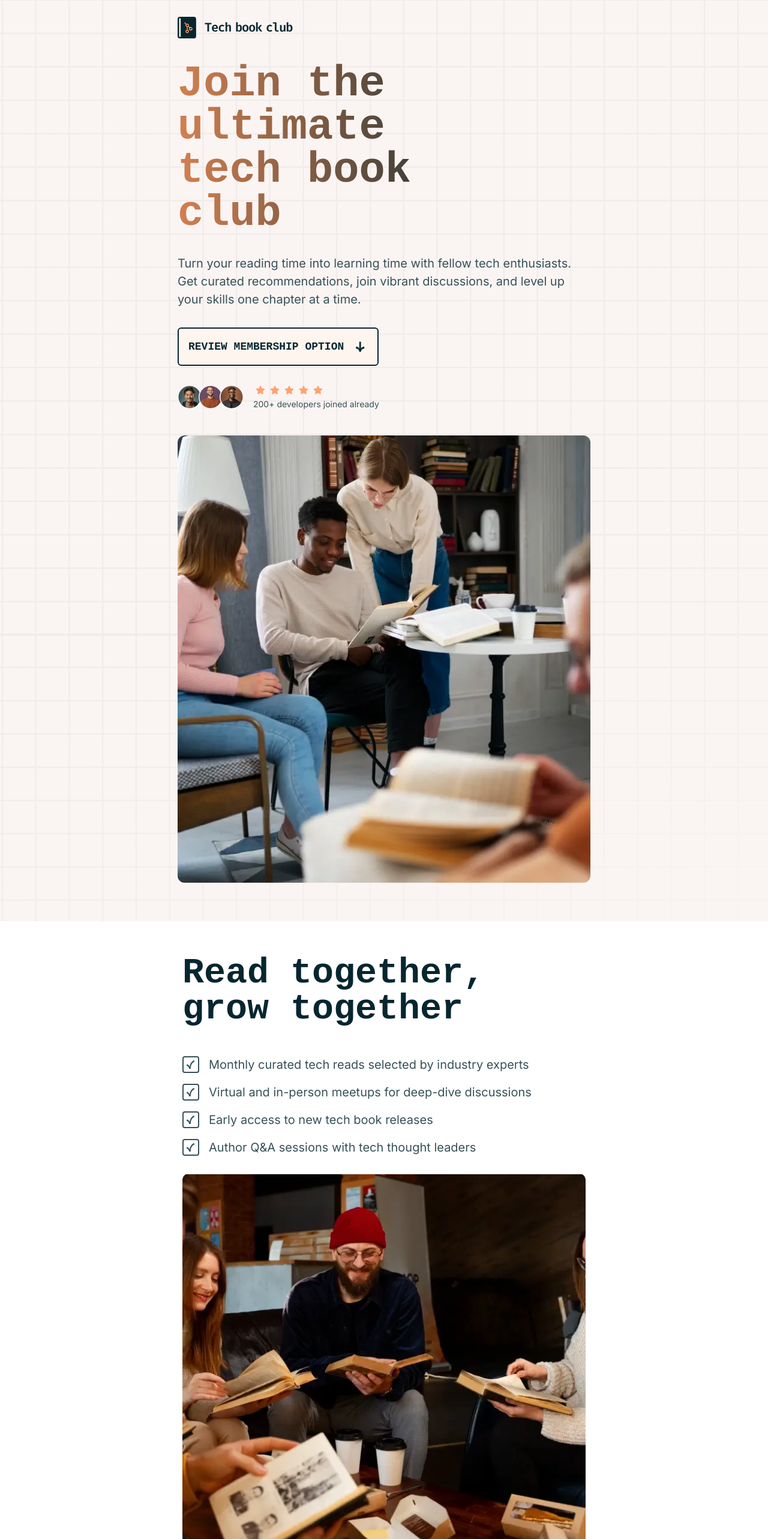
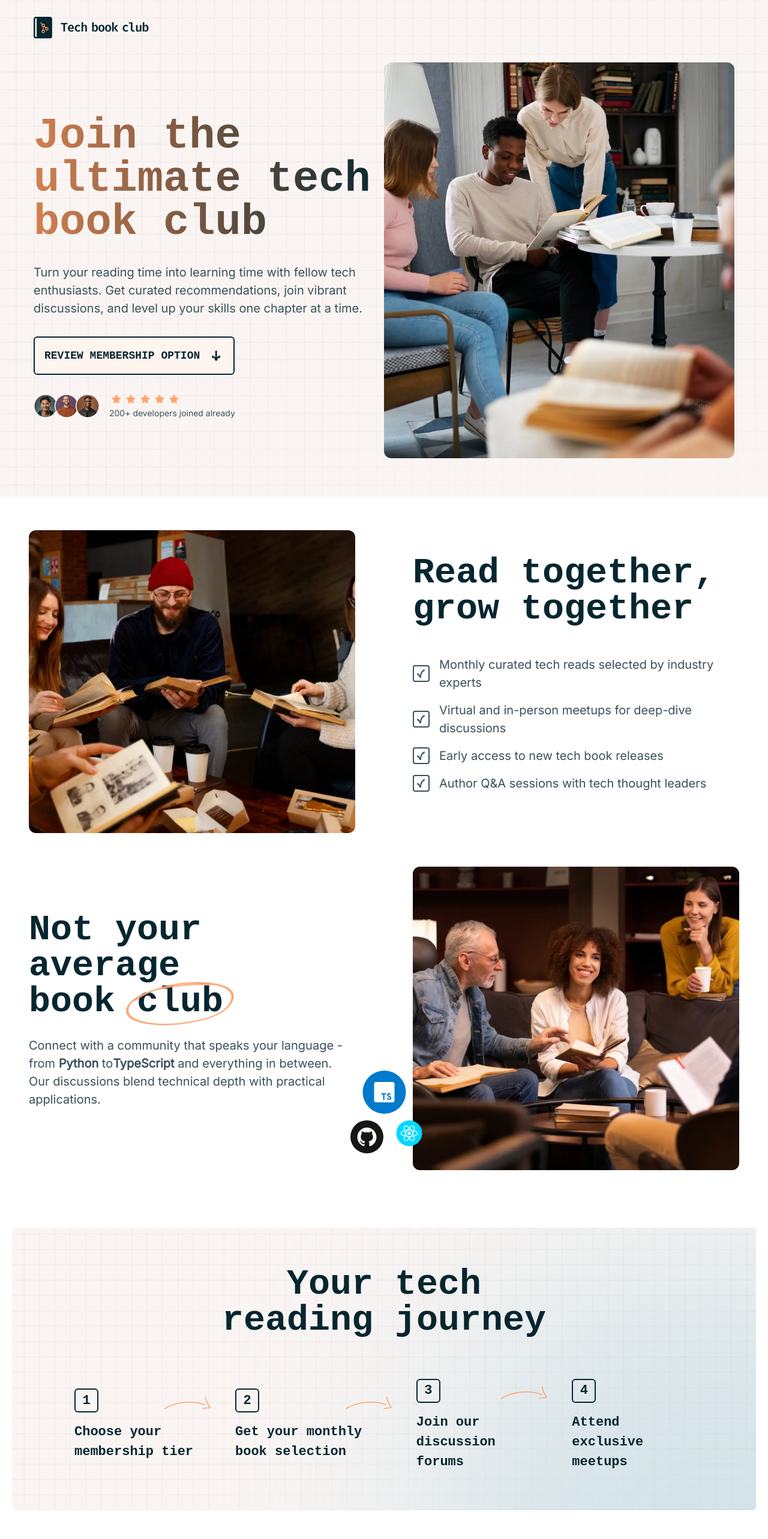
Before and after one commit to noonefr69/Tech-Landing-Page, a Next.js app: page / in a window 1280 px wide. Shown: the top 2566 px of the page at 60% size. Built offline with nearby package versions, Linux system fonts and the light colour scheme.

Commit message:
Project is DONE

```diff
--- a/src/components/Elements/ButtonUp.jsx
+++ b/src/components/Elements/ButtonUp.jsx
@@ -7,7 +7,7 @@ import { useState } from "react";
 export default function ButtonUp() {
   const [toggle, setToggle] = useState(false);
   return (
-    <button onClick={() => setToggle(!toggle)} className={`flex bg-transparent z-10 gap-4 justify-center items-center border-2 border-[#FAF5F3] text-[#FAF5F3] p-4 px-8 font-semibold text-lg w-fit text-center rounded-md duration-200 outline outline-2 outline-offset-2 hover:bg-[#083846] md:text-xl ${toggle === true ? "outline-[#FAF5F3]" : "outline-transparent"}`}>
+    <button onClick={() => setToggle(!toggle)} className={`flex bg-transparent z-10 gap-4 justify-center items-center border-2 border-[#FAF5F3] text-[#FAF5F3] p-4 px-4 mx-2 font-semibold text-lg w-fit text-center rounded-md duration-200 outline outline-2 outline-offset-2 hover:bg-[#083846] md:text-xl ${toggle === true ? "outline-[#FAF5F3]" : "outline-transparent"}`}>
       REVIEW MEMVERSHIP OPTIONS <Image src={up} alt="icon-arrow-up.svg"/>
     </button>
   );
--- a/src/components/EndSection.jsx
+++ b/src/components/EndSection.jsx
@@ -8,7 +8,7 @@ import linkdin from "../../public/images/logo-linkedin.svg";
 export default function EndSection() {
   return (
     <div id="back3" className="bg-[#062630] selection:bg-[#2a4b55ab] flex flex-col justify-center items-center pt-3 rounded-t-2xl mt-14">
-      <h1 className="text-[#FAF5F3] text-4xl md:text-6xl md:max-w-[70%] text-center py-8 font-semibold">
+      <h1 className="text-[#FAF5F3] text-4xl md:text-6xl md:max-w-[70%] text-center py-8 font-semibold px-2 xl:max-w-[40%]">
         Ready to debug your reading list?
       </h1>
       <ButtonUp />
@@ -27,7 +27,7 @@ export default function EndSection() {
           </span>
         </div>
       </div>
-      <div className="flex items-center justify-between w-full px-4 py-6 border-t  border-t-[#faf5f354]">
+      <div className="flex items-center justify-between w-full px-4 xl:px-10 py-6 border-t  border-t-[#faf5f354]">
         <div>
           <h3 className="text-[#FAF5F3] text-[18px] font-semibold">
             @ 2024 - Tech Book Club
--- a/src/components/Footer.jsx
+++ b/src/components/Footer.jsx
@@ -9,8 +9,8 @@ const inter = Inter({
 
 export default function Footer() {
   return (
-    <div className="mt-16 px-4 space-y-5 md:max-w-[768px] mx-auto md:px-10">
-      <div className="flex items-center">
+    <div className="mt-16 px-4 space-y-5 xl:space-y-8 md:max-w-[768px] xl:max-w-[940px] mx-auto md:px-10 xl:mb-28">
+      <div className="flex items-center xl:justify-center">
         {" "}
         {Array(5)
           .fill()
@@ -19,12 +19,12 @@ export default function Footer() {
           ))}
       </div>
       <div className="space-y-5">
-        <p className="md:text-4xl text-2xl text-[#062630] font-semibold">
+        <p className="md:text-4xl text-2xl text-[#062630] font-semibold xl:text-center">
           'This book club transformed my technical reading from a solitary
           activity into an enriching community experience. The discussions are
           gold!'
         </p>
-        <h1 className={`${inter.className} text-[#385159] text-xl`}>
+        <h1 className={`${inter.className} text-[#385159] text-xl xl:text-center`}>
           Sarah Chen, Software Architect
         </h1>
       </div>
--- a/src/components/Hero.jsx
+++ b/src/components/Hero.jsx
@@ -2,6 +2,8 @@ import Image from "next/image";
 import img1 from "../../public/images/image-avatars.webp";
 import star from "../../public/images/icon-star.svg";
 import pic from "../../public/images/image-hero-mobile.webp";
+import pic2 from "../../public/images/image-hero-tablet.webp";
+import pic3 from "../../public/images/image-hero-desktop.webp";
 import Button from "./Elements/Button";
 import Nav from "./Nav";
 import down from "../../public/images/icon-arrow-down.svg";
@@ -15,17 +17,21 @@ const inter = Inter({
 export default function Hero() {
   return (
     <div id="back" className="px-4 pt-7">
-      <div className="sm:px-10 sm:max-w-[768px] sm:mx-auto">
+      <div className="sm:px-10 sm:max-w-[768px] xl:max-w-[1340px] sm:mx-auto">
         <nav className="pb-10">
           <Nav />
         </nav>
-        <h1 className="md:text-7xl md:max-w-[80%] pb-8 text-5xl font-bold bg-gradient-to-r from-[#d48050] to-[#062630] bg-clip-text text-transparent">
+        <div className=" xl:flex xl:items-center">
+          <div className="xl:w-1/2">
+            <h1 className="md:text-7xl md:max-w-[80%] xl:max-w-fit pb-8 text-5xl font-bold bg-gradient-to-r from-[#d48050] to-[#062630] bg-clip-text text-transparent">
               Join the ultimate tech book club
             </h1>
-        <p className={`${inter.className} text-[#385159] text-[20px] pb-8 `}>
+            <p
+              className={`${inter.className} text-[#385159] text-[20px] pb-8 `}
+            >
               Turn your reading time into learning time with fellow tech
-          enthusiasts. Get curated recommendations, join vibrant discussions,
-          and level up your skills one chapter at a time.
+              enthusiasts. Get curated recommendations, join vibrant
+              discussions, and level up your skills one chapter at a time.
             </p>
             <Button Icon={down} />
             <div className="flex items-center mb-10 gap-4">
@@ -45,8 +51,26 @@ export default function Hero() {
                 </span>
               </div>
             </div>
+          </div>
+          <div className="xl:w-1/2">
             <div className="pb-16">
-          <Image className="rounded-xl w-full" src={pic} alt="hero" />
+              <Image
+                className="rounded-xl w-full md:hidden"
+                src={pic}
+                alt="hero"
+              />
+              <Image
+                className="rounded-xl w-full hidden md:block lg:hidden"
+                src={pic2}
+                alt="image-hero-tablet.webp"
+              />
+              <Image
+                className="rounded-xl w-full hidden lg:block"
+                src={pic3}
+                alt="image-hero-desktop.webp"
+              />
+            </div>
+          </div>
         </div>
       </div>
     </div>
--- a/src/components/Journy.jsx
+++ b/src/components/Journy.jsx
@@ -1,6 +1,7 @@
 import { Inter } from "next/font/google";
 import Image from "next/image";
 import glow from "../../public/images/pattern-glow.svg";
+import arrow from "../../public/images/pattern-arrow.svg";
 
 const inter = Inter({
   weight: "400",
@@ -11,35 +12,46 @@ export default function Journy() {
   return (
     <div
       id="back2"
-      className="md:max-w-[685px] md:px-10 md:mx-auto mt-24 mx-4 flex flex-col justify-center items-center rounded-md relative overflow-hidden"
+      className="md:max-w-[685px] xl:max-w-[1240px] md:px-10 md:mx-auto mt-24 mx-4 flex flex-col justify-center items-center rounded-md relative overflow-hidden"
     >
       <div className="mt-16 pb-16 z-10">
         <h1 className="md:pb-7 text-[#062630] text-center text-4xl md:text-6xl font-semibold">
           Your tech <br /> reading journey
         </h1>
-        <ul className="mt-10 px-16 space-y-10 md:space-y-0 gap-10 md:grid md:grid-cols-2 justify-center items-center">
+        <ul className="mt-10 px-16 space-y-10 md:space-y-0 gap-10 md:grid md:grid-cols-2 justify-center items-center xl:flex">
           <li className="text-[22px] font-semibold text-[#062630] flex flex-col">
+            <div className="flex items-center justify-between">
               <span className="mb-4 border-2 flex justify-center items-center h-10 w-10 border-[#062630] rounded-md text-[#062630] font-semibold text-[22px] ">
                 1
               </span>
+              <Image className="hidden xl:block" src={arrow} alt="pattern-arrow.svg" />
+            </div>
             Choose your membership tier
           </li>
           <li className="text-[22px] font-semibold text-[#062630] flex flex-col">
+            <div className="flex items-center justify-between">
               <span className="mb-4 border-2 flex justify-center items-center h-10 w-10 border-[#062630] rounded-md text-[#062630] font-semibold text-[22px] ">
                 2
               </span>
+              <Image className="hidden xl:block" src={arrow} alt="pattern-arrow.svg" />
+            </div>
             Get your monthly book selection
           </li>
           <li className="text-[22px] font-semibold text-[#062630] flex flex-col">
+            <div className="flex items-center justify-between">
               <span className="mb-4 border-2 flex justify-center items-center h-10 w-10 border-[#062630] rounded-md text-[#062630] font-semibold text-[22px] ">
                 3
               </span>
+              <Image className="hidden xl:block" src={arrow} alt="pattern-arrow.svg" />
+            </div>
             Join our discussion forums
           </li>
           <li className="text-[22px] font-semibold text-[#062630] flex flex-col">
+            <div className="flex items-center justify-between">
               <span className="mb-4 border-2 flex justify-center items-center h-10 w-10 border-[#062630] rounded-md text-[#062630] font-semibold text-[22px] ">
                 4
               </span>
+            </div>
             Attend exclusive meetups
           </li>
         </ul>
@@ -47,7 +59,7 @@ export default function Journy() {
       <Image
         src={glow}
         alt="pattern"
-        className="absolute bottom-[-15rem] right-[-10rem] scale-150"
+        className="absolute bottom-[-15rem] right-[-10rem] lg:right-[-30rem] lg:bottom-[-40rem] scale-150"
       />
     </div>
   );
--- a/src/components/Main.jsx
+++ b/src/components/Main.jsx
@@ -2,7 +2,12 @@ import Image from "next/image";
 import tic from "../../public/images/icon-check.svg";
 import pic1 from "../../public/images/image-read-together-mobile.webp";
 import pic2 from "../../public/images/image-not-average-mobile.webp";
+import pic3 from "../../public/images/image-read-together-tablet.webp";
+import pic4 from "../../public/images/image-read-together-desktop.webp";
+import pic5 from "../../public/images/image-not-average-tablet.webp";
+import pic6 from "../../public/images/image-not-average-desktop.webp";
 import git from "../../public/images/logos-tech.svg";
+import circle from "../../public/images/pattern-circle.png";
 import { Inter } from "next/font/google";
 
 const inter = Inter({
@@ -12,9 +17,10 @@ const inter = Inter({
 
 export default function Main() {
   return (
-    <div className="mt-14 px-4 md:max-w-[768px] md:mx-auto">
-      <div className="md:px-8">
-        <h1 className="text-[#062630] text-4xl md:text-6xl md:max-w-[80%] font-semibold mb-12">
+    <div className="mt-14 px-4 md:max-w-[768px] xl:max-w-[1340px] md:mx-auto">
+      <div className="md:px-8 xl:flex xl:items-center xl:flex-row-reverse xl:gap-24">
+        <div className="xl:w-1/2">
+          <h1 className="text-[#062630] text-4xl max-w-[78%] md:text-6xl md:max-w-[80%] lg:max-w-fit font-semibold mb-12">
             Read together, grow together
           </h1>
           <ul className="flex flex-col gap-4 mb-7">
@@ -27,32 +33,53 @@ export default function Main() {
             <li
               className={`flex items-center gap-4 text-[20px] text-[#385159] ${inter.className}`}
             >
-            <Image src={tic} alt="Checke-mark" /> Virtual and in-person meetups
-            for deep-dive discussions
+              <Image src={tic} alt="Checke-mark" /> Virtual and in-person
+              meetups for deep-dive discussions
             </li>
             <li
               className={`flex items-center gap-4 text-[20px] text-[#385159] ${inter.className}`}
             >
-            <Image src={tic} alt="Checke-mark" /> Early access to new tech book
-            releases
+              <Image src={tic} alt="Checke-mark" /> Early access to new tech
+              book releases
             </li>
             <li
               className={`flex items-center gap-4 text-[20px] text-[#385159] ${inter.className}`}
             >
-            <Image src={tic} alt="Checke-mark" /> Author Q&A sessions with tech
-            thought leaders
+              <Image src={tic} alt="Checke-mark" /> Author Q&A sessions with
+              tech thought leaders
             </li>
           </ul>
+        </div>
+        <div className="xl:w-1/2">
           <Image
-          className="rounded-xl w-full"
+            className="rounded-xl w-full md:hidden"
             src={pic1}
             alt="image-read-together-mobile.webp"
           />
+          <Image
+            className="rounded-xl w-full hidden md:block xl:hidden"
+            src={pic3}
+            alt="image-read-together-tablet.webp"
+          />
+          <Image
+            className="rounded-xl w-full hidden xl:block"
+            src={pic4}
+            alt="image-read-together-desktop.webp"
+          />
         </div>
-      <div className="mt-14 md:px-8">
-        {" "}
+      </div>
+      <div className="mt-14 md:px-8 xl:flex xl:items-center xl:gap-24">
+        <div className="xl:w-1/2">
           <h1 className="text-[#062630] text-4xl md:text-6xl font-semibold mb-7">
-          Not your average <br /> book club
+            Not your average <br /> book{" "}
+            <span className="relative">
+              club{" "}
+              <Image
+                className="absolute top-2 left-0 scale-125"
+                src={circle}
+                alt="pattern-circle.png"
+              />
+            </span>
           </h1>
           <p className={`text-[20px] text-[#385159] mb-7 ${inter.className}`}>
             Connect with a community that speaks your language - from{" "}
@@ -61,19 +88,32 @@ export default function Main() {
             between. Our discussions blend technical depth with practical
             applications.
           </p>
+        </div>
+        <div className="xl:w-1/2">
           <div className="relative">
             <Image
-            className="rounded-xl w-full"
+              className="rounded-xl w-full md:hidden"
               src={pic2}
               alt="image-read-together-mobile.webp"
             />
             <Image
-            className="absolute bottom-7 right-10"
+              className="rounded-xl w-full hidden md:block xl:hidden"
+              src={pic5}
+              alt="image-read-together-tablet.webp"
+            />
+            <Image
+              className="rounded-xl w-full hidden xl:block"
+              src={pic6}
+              alt="image-not-average-desktop.webp"
+            />
+            <Image
+              className="absolute bottom-7 right-10 xl:-right-[-33rem]"
               src={git}
               alt="logos-tech.svg"
             />
           </div>
         </div>
       </div>
+    </div>
   );
 }
--- a/src/components/MemberShip.jsx
+++ b/src/components/MemberShip.jsx
@@ -19,18 +19,18 @@ const inter = Inter({
 
 export default function MemberShip() {
   return (
-    <div className="mt-16">
-      <h1 className="text-4xl md:text-6xl md:max-w-[768px] text-[#062630] mx-auto text-center font-semibold mb-6">
+    <div className="mt-16 xl:mt-24 xl:mb-32">
+      <h1 className="text-4xl px-1 md:text-6xl md:max-w-[768px] xl:max-w-[1040px] xl:mb-16 text-[#062630] mx-auto text-center font-semibold mb-6">
         Membership options
       </h1>
-      <div className="md:px-10 px-4 flex flex-col gap-4 md:grid md:grid-cols-2 md:max-w-[768px] mx-auto">
-        <Card className="">
+      <div className="md:px-10 xl:gap-6 px-4 flex flex-col gap-4 md:grid md:grid-cols-2 md:max-w-[768px] xl:max-w-[1040px] xl:justify-center xl:items-center mx-auto xl:flex xl:flex-row">
+        <Card className="xl:w-1/3">
           <CardHeader>
             <CardTitle>
               <h1 className="text-3xl font-semibold">Starter</h1>
             </CardTitle>
             <CardDescription>
-              <div>
+              <div className="border-b pb-4">
                 <h1 className="text-3xl text-[#062630] font-semibold">
                   19$
                   <span className="ml-1 text-xl font-medium text-[#385159]">
@@ -55,13 +55,13 @@ export default function MemberShip() {
           </CardFooter>
         </Card>
 
-        <Card className=" relative overflow-hidden bg-[#FAF5F3]">
+        <Card className="xl:h-[21rem] xl:scale-105 relative xl:w-1/3 overflow-hidden bg-[#FAF5F3]">
           <CardHeader>
             <CardTitle>
               <h1 className="text-3xl font-semibold">Pro</h1>
             </CardTitle>
             <CardDescription>
-              <div className="z-10">
+              <div className="z-10 border-b pb-4">
                 <h1 className="text-3xl text-[#062630] font-semibold">
                   29$
                   <span className="ml-1 text-xl font-medium text-[#385159]">
@@ -91,13 +91,13 @@ export default function MemberShip() {
           </CardFooter>
         </Card>
 
-        <Card className="">
+        <Card className="xl:w-1/3">
           <CardHeader>
             <CardTitle>
               <h1 className="text-3xl font-semibold">Enterprise</h1>
             </CardTitle>
             <CardDescription>
-              <div>
+              <div className="border-b pb-4">
                 <h1 className="text-3xl text-[#062630] font-semibold">
                   Custom
                 </h1>
```
Lines whose indentation alone changed are shown as unchanged.
